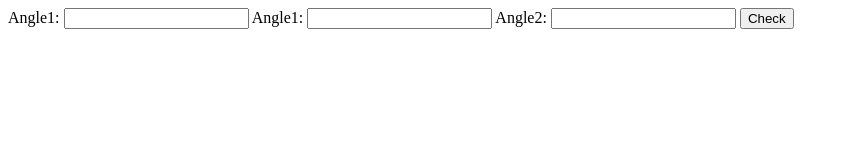
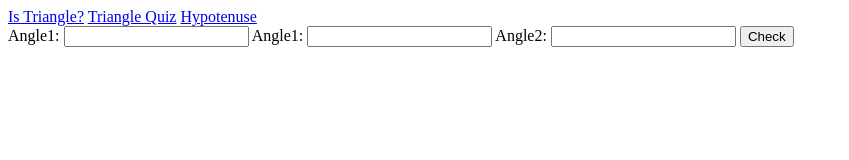
Before and after one commit to saicharan-gouru/fun-with-triangles, a plain HTML site: page index.html in a window 1280 px wide. Shown: the whole page, without its empty margins (0-849 px from the left). Drawn offline with Linux system fonts and the light colour scheme.

Commit message:
Update index.html

```diff
--- a/index.html
+++ b/index.html
@@ -9,6 +9,11 @@
 </head>
 
 <body>
+    <nav>
+        <a href="index.html">Is Triangle?</a>
+        <a href="trianglequiz.html">Triangle Quiz</a>
+        <a href="hypotenuse.html">Hypotenuse</a>
+    </nav>
     <label for="angle1">Angle1:</label>
     <input type="number" class="angle" />
     <label for="angle2">Angle1:</label>
```
